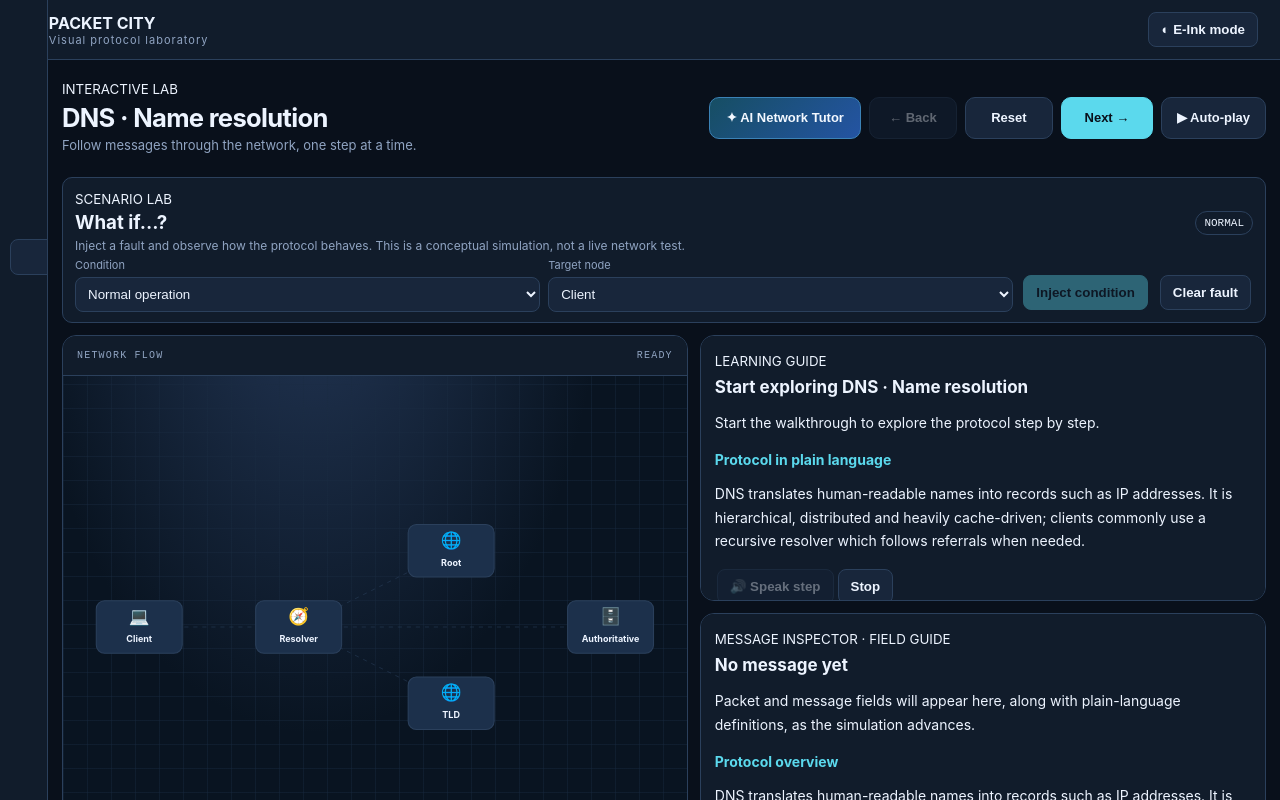
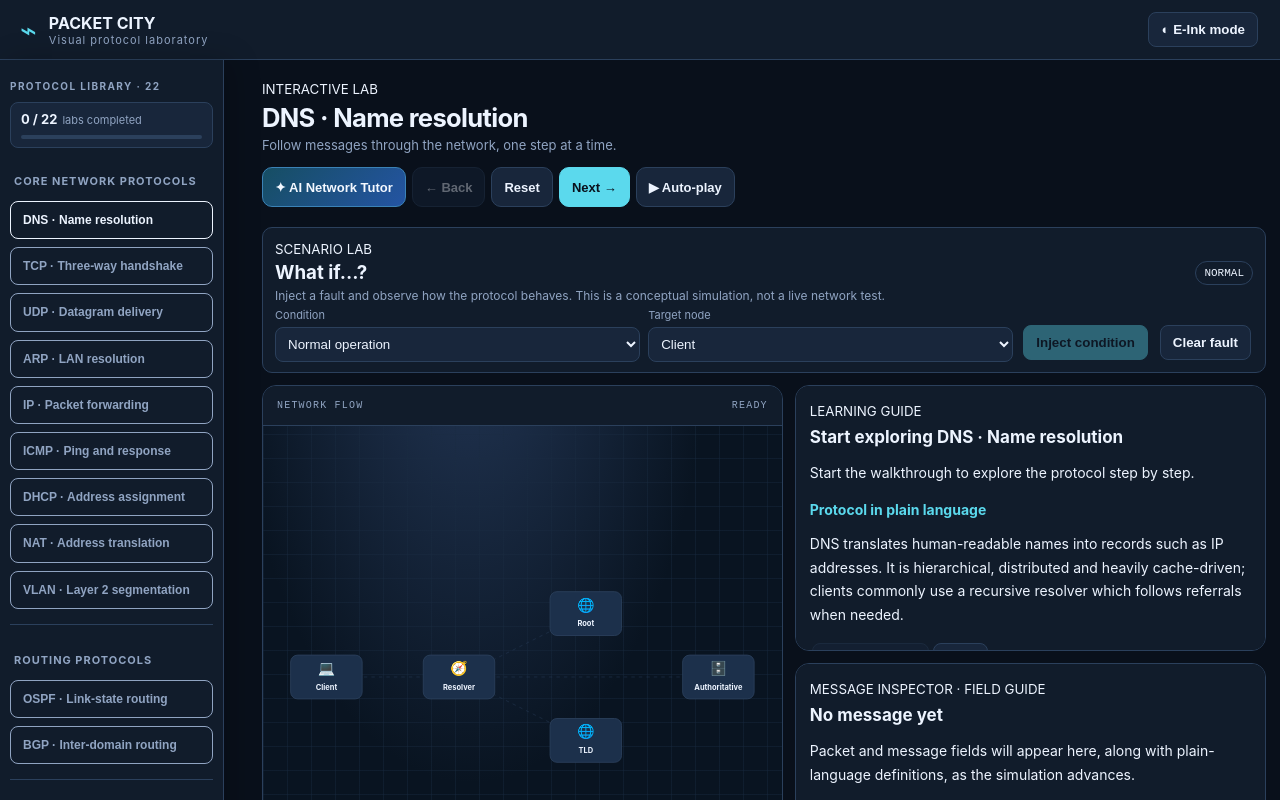
Before and after one commit to codassassin/protocol-playground, a React (Vite) app: page / in a window 1280 px wide. Shown: the top 800 px of the page. Built offline with nearby package versions, Linux system fonts and the light colour scheme.

Commit message:
Fix sidebar dot artifacts and keep simulation controls visible

```diff
--- a/src/app.css
+++ b/src/app.css
@@ -315,3 +315,20 @@ html[data-theme=ink] .progress-track i{background:#111}
   main{grid-column:2!important;min-width:0!important;width:100%!important;margin:0!important;}
 }
 @media(max-width:800px){.layout{display:block!important}.layout:has(aside:hover){grid-template-columns:1fr!important}}
+
+/* Focused fixes: remove collapsed-rail dot artifacts and keep simulator controls reachable */
+@media (min-width:801px){
+  aside{width:40px!important;padding:10px 3px!important;overflow-x:hidden!important}
+  aside:hover,aside:focus-within{width:224px!important;padding:14px!important}
+  aside:not(:hover):not(:focus-within) .lab{width:34px!important;min-width:34px!important;padding:0!important;height:34px!important;min-height:34px!important;margin:3px 0!important;font-size:0!important;border:0!important;background:transparent!important}
+  aside:not(:hover):not(:focus-within) .lab:after{content:none!important;display:none!important}
+  aside:not(:hover):not(:focus-within) .protocol-group{border:0!important;padding:0!important;margin:3px 0!important}
+  aside:not(:hover):not(:focus-within) h3,aside:not(:hover):not(:focus-within) .progress-summary,aside:not(:hover):not(:focus-within) .protocol-group h4{display:none!important}
+}
+/* Toolbar must wrap and stay above the simulation content rather than clipping its buttons. */
+.labhead{display:flex!important;align-items:flex-start!important;justify-content:space-between!important;flex-wrap:wrap!important;gap:10px!important;overflow:visible!important;min-width:0!important}
+.labhead>div:first-child{flex:1 1 220px!important;min-width:180px!important}
+.labhead .controls{display:flex!important;flex:1 1 100%!important;width:100%!important;max-width:100%!important;justify-content:flex-start!important;align-items:center!important;flex-wrap:wrap!important;gap:6px!important;overflow:visible!important;min-width:0!important}
+.labhead .controls button{flex:0 0 auto!important;min-width:max-content!important;height:40px!important;padding:0 12px!important;white-space:nowrap!important;margin:0!important}
+.labhead .controls .tutor-launch{min-width:max-content!important}
+@media (min-width:801px){.lab-content{grid-template-rows:auto auto minmax(480px,68vh) auto auto!important}.labhead{grid-column:1/-1!important;grid-row:1!important}}
```
